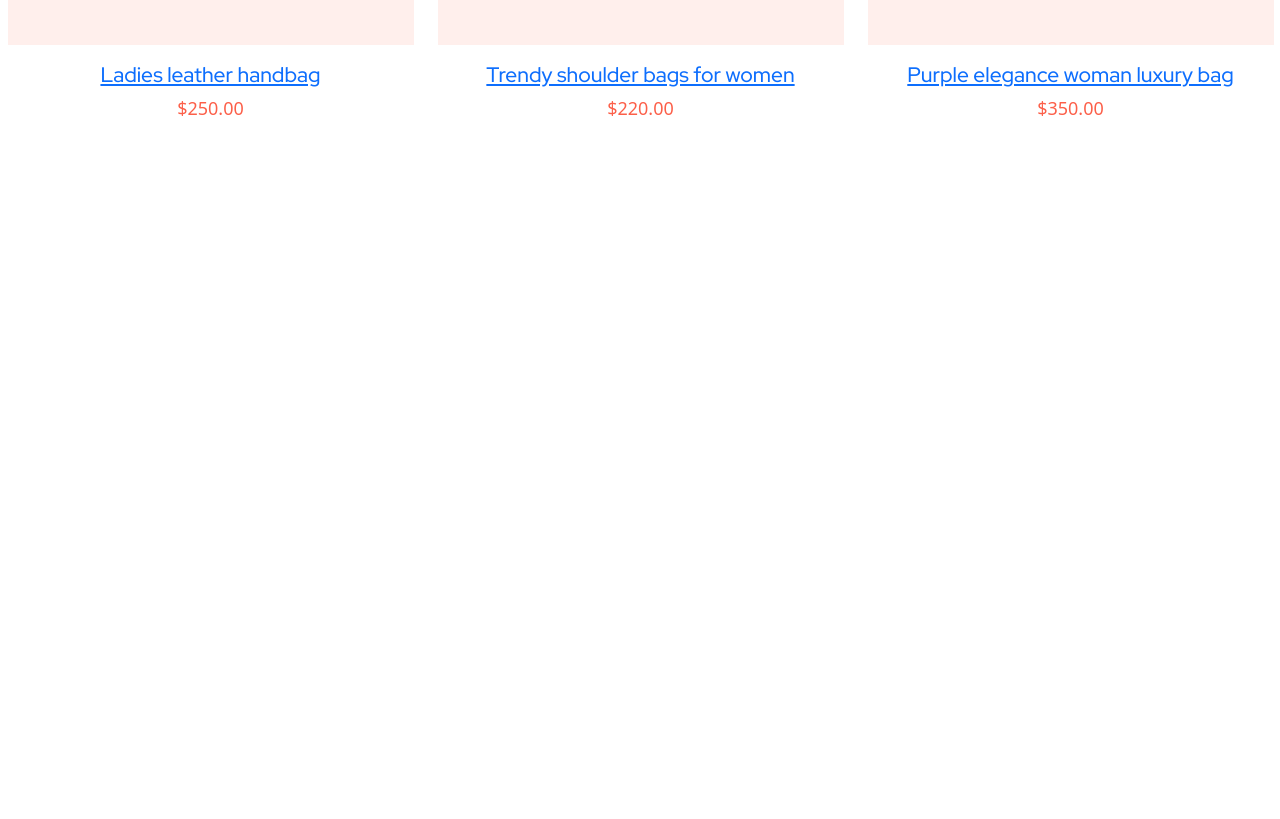
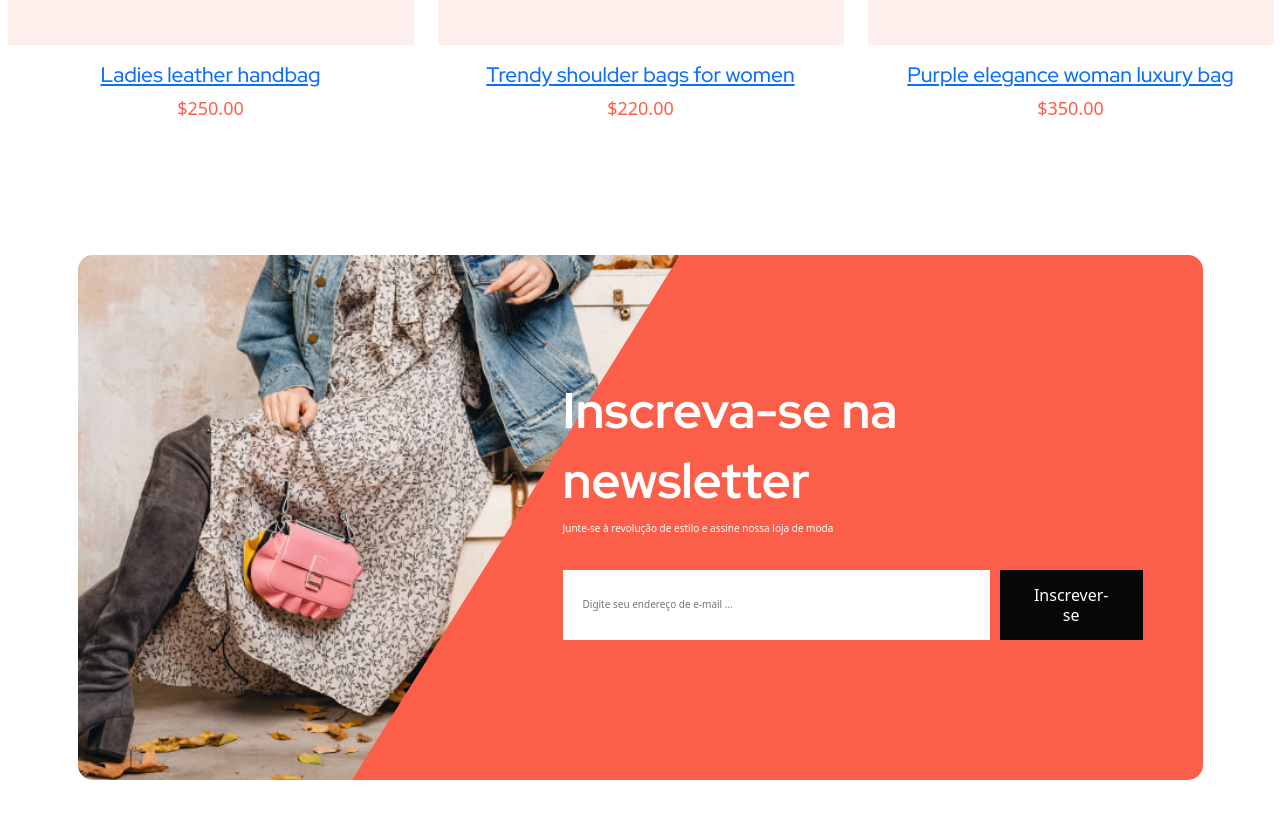
Before and after one commit to matondojoao/sattiyas, a Vue app: page / in a window 1280 px wide. Shown: the part 6620-7439 px from the top of the page. Before the commit the page ends 6741 px from the top, so only its background shows below. Built offline with nearby package versions, Linux system fonts and the light colour scheme.

Commit message:
Adiciona componente de newsletter

```diff
--- /dev/null
+++ b/src/components/template/web/home/Newsletter.vue
@@ -0,0 +1,24 @@
+<script setup>
+import newsletterimage from '@/assets/img/newsletter.jpg'
+</script>
+<template>
+    <section>
+        <div class="cs_height_134 cs_height_lg_80"></div>
+        <div class="container">
+            <div class="cs_newsletter cs_style_1 cs_radius_15 cs_bg_filed">
+                <div class="cs_newsletter_thumb cs_bg_filed" :data-src="newsletterimage"></div>
+                <div class="cs_newsletter_shape"></div>
+                <div class="cs_newsletter_text ms-auto">
+                    <h2 class="cs_newsletter_title cs_fs_50 cs_bold cs_white_color">Inscreva-se na newsletter</h2>
+                    <p class="cs_newsletter_subtitle cs_white_color">Junte-se à revolução de estilo e assine nossa loja de
+                        moda</p>
+                    <form class="cs_newsletter_form">
+                        <input type="text" placeholder="Digite seu endereço de e-mail ..." class="cs_form_field">
+                        <button type="submit" class="cs_btn cs_style_1 cs_fs_16 cs_medium">Inscrever-se</button>
+                    </form>
+                </div>
+            </div>
+        </div>
+        <div class="cs_height_140 cs_height_lg_80"></div>
+    </section>
+</template>
--- a/src/views/HomeView.vue
+++ b/src/views/HomeView.vue
@@ -10,6 +10,7 @@ import Partners from '@/components/template/web/home/Partners.vue'
 import Testimonial from '@/components/template/web/home/Testimonial.vue'
 import SecondCollection from '@/components/template/web/home/SecondCollection.vue'
 import TopSellingAccessories from '@/components/template/web/home/TopSellingAccessories.vue'
+import Newsletter from '@/components/template/web/home/Newsletter.vue'
 import { onMounted } from 'vue';
 import {main} from '@/assets/js/main.js'
 
@@ -30,4 +31,5 @@ onMounted(() => {
   <Testimonial />
   <SecondCollection />
   <TopSellingAccessories />
+  <Newsletter />
 </template>
```
Also changed, not shown: src/assets/img/newsletter.jpg (added).
